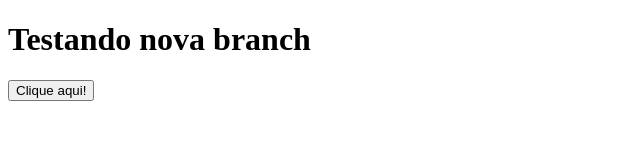
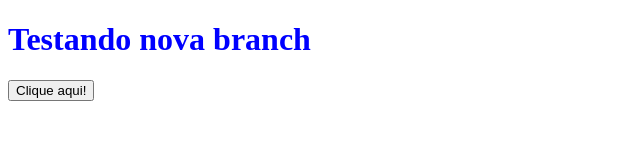
Before and after one commit to rachelpizane/treino-git, a plain HTML site: page index.html in a window 1280 px wide. Shown: the whole page, without its empty margins (0-640 px from the left). Drawn offline with Linux system fonts and the light colour scheme.

Commit message:
Mudei a cor do título principal para azul

```diff
--- a/index.html
+++ b/index.html
@@ -6,7 +6,7 @@
     <title>Document</title>
 </head>
 <body>
-    <h1>Testando nova branch</h1>
+    <h1 style="color: blue">Testando nova branch</h1>
     <button>Clique aqui!</button>
 </body>
 </html>
```
